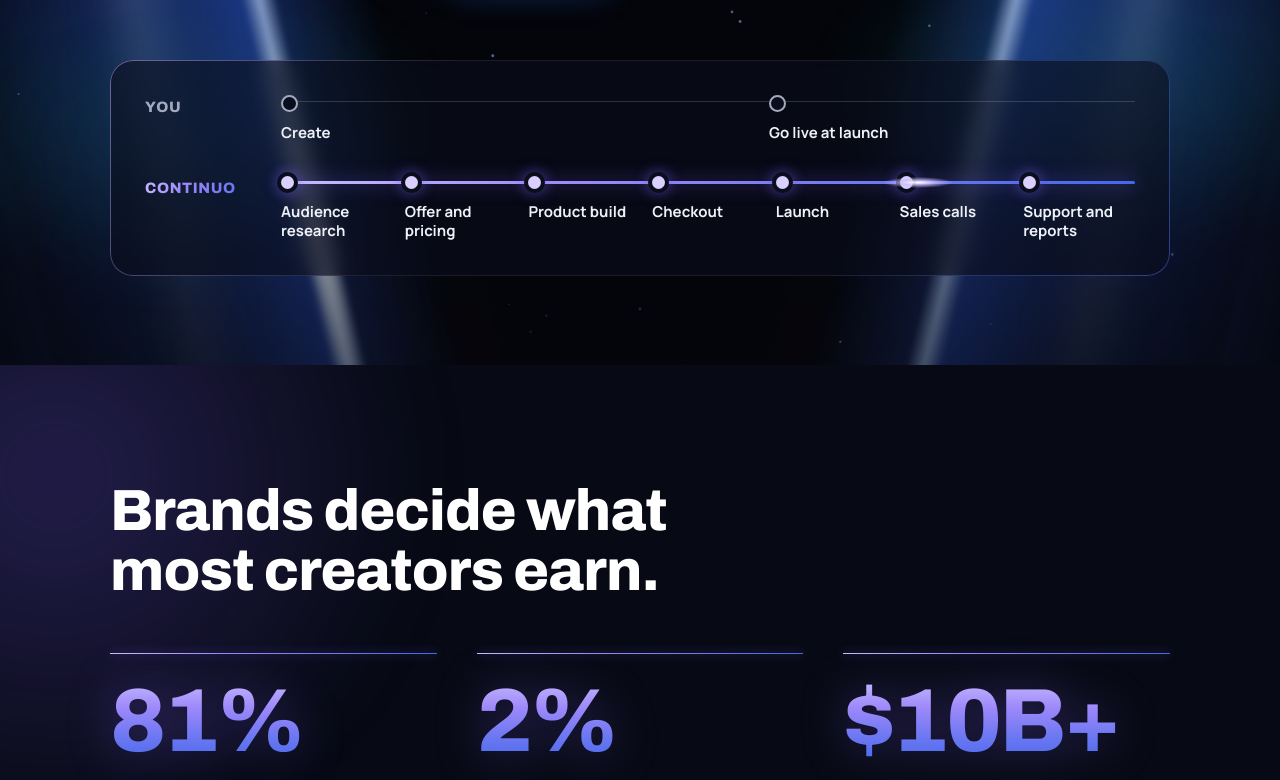
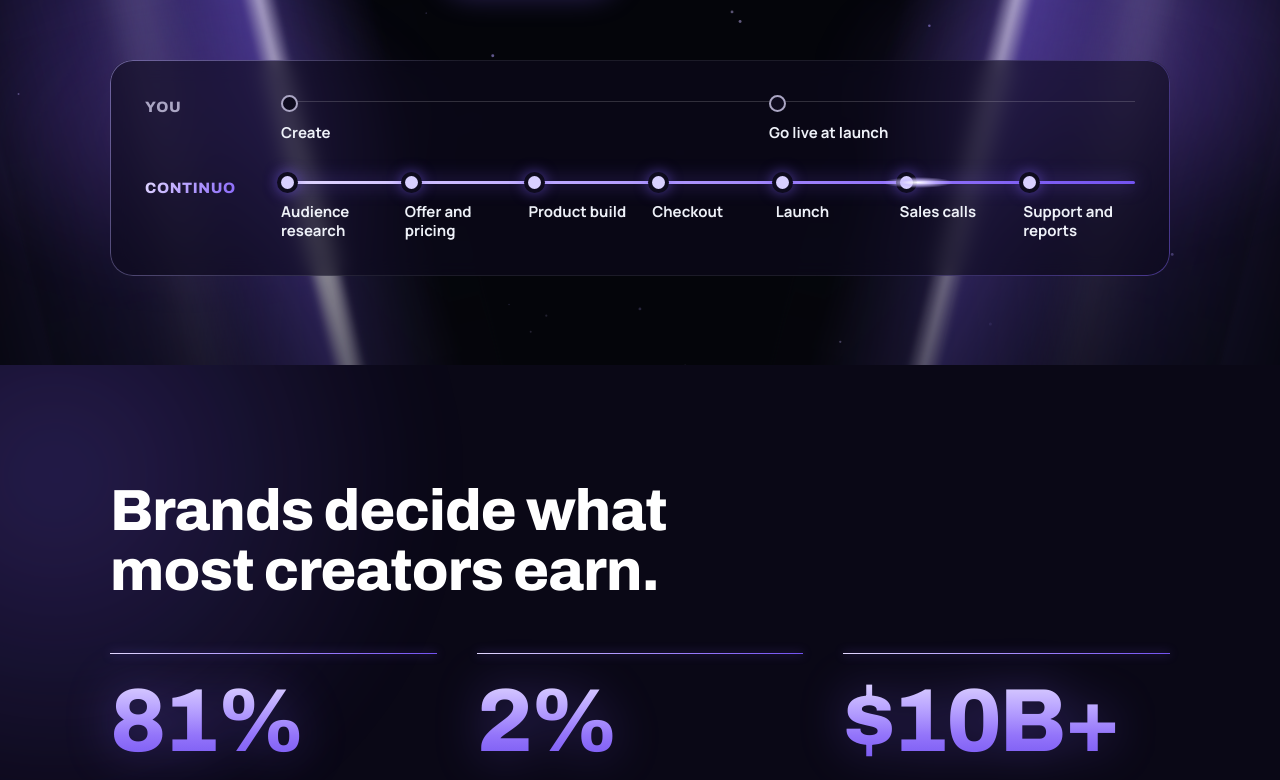
Before and after one commit to myp-coder/continuo-site, a plain HTML site: page index.html in a window 1280 px wide. Shown: the part 733-1513 px from the top of the page. Drawn offline with Linux system fonts and the light colour scheme.

Commit message:
Purple palette: replace blue and yellow accents
Co-Authored-By: Claude Opus 5.5 <noreply@anthropic.com>
Claude-Session: https://claude.ai/code/session_01MsXcHxxULEStdqsE4ZFomC

```diff
--- a/index.html
+++ b/index.html
@@ -21,18 +21,18 @@
 <style>
 :root {
   --void: #04050A;
-  --deep: #070A14;
-  --panel: #0A0E1C;
+  --deep: #0A0816;
+  --panel: #0E0B1E;
   --line: rgba(255, 255, 255, 0.08);
   --line-2: rgba(255, 255, 255, 0.16);
   --text: #EEF1F8;
-  --muted: #A2AAC0;
+  --muted: #ABA6C4;
   --lavender: #B4A3FF;
   --violet: #7C5CF5;
-  --pill: #1F6FEB;
-  --pill-hover: #3A82F6;
-  --yellow: #FFE600;
-  --grad: linear-gradient(120deg, #C9BBFF 0%, #9C88FA 35%, #6E78F2 70%, #4468EA 100%);
+  --pill: #7C5CF5;
+  --pill-hover: #9172FF;
+  --accent: #B8A2FF;
+  --grad: linear-gradient(120deg, #E2D8FF 0%, #B9A4FF 35%, #9374FA 70%, #7353F0 100%);
   --font-display: "Archivo", "Arial Narrow", Arial, sans-serif;
   --font-body: "Manrope", "Segoe UI", system-ui, sans-serif;
   --ease-out: cubic-bezier(0.2, 0.8, 0.2, 1);
@@ -54,7 +54,7 @@ a { color: inherit; }
 
 h1, h2 { font-family: var(--font-display); margin: 0; text-wrap: balance; color: #FFFFFF; }
 h1 { font-size: clamp(44px, 7.2vw, 96px); font-weight: 800; font-stretch: 116%; line-height: 0.98; letter-spacing: -0.02em; max-width: 15ch; }
-h1 .hl { color: var(--yellow); }
+h1 .hl { color: var(--accent); }
 h2 { font-size: clamp(32px, 4.6vw, 58px); font-weight: 800; font-stretch: 112%; line-height: 1.04; letter-spacing: -0.015em; max-width: 19ch; }
 p { margin: 0; }
 .lead { font-size: clamp(19px, 1.9vw, 22px); line-height: 1.6; color: var(--muted); max-width: 34em; margin-top: 24px; }
@@ -76,12 +76,12 @@ sup a { text-decoration: none; color: var(--lavender); padding: 0 1px; }
   font-family: var(--font-body); font-weight: 700; font-size: 17px; line-height: 1;
   background: var(--pill); color: #FFFFFF; text-decoration: none;
   border: 0; border-radius: 999px; padding: 18px 30px; cursor: pointer;
-  box-shadow: 0 10px 30px rgba(31, 111, 235, 0.35);
+  box-shadow: 0 10px 30px rgba(124, 92, 245, 0.4);
   transform: translate(var(--bx, 0px), var(--by, 0px));
   transition: background-color 0.2s ease, transform 0.25s var(--ease-out), box-shadow 0.25s ease;
 }
 .btn::after { content: ""; position: absolute; inset: 0; z-index: -1; background: linear-gradient(110deg, transparent 30%, rgba(255, 255, 255, 0.35) 50%, transparent 70%); transform: translateX(-120%); transition: transform 0.7s var(--ease-out); }
-.btn:hover { background: var(--pill-hover); box-shadow: 0 14px 40px rgba(58, 130, 246, 0.5); }
+.btn:hover { background: var(--pill-hover); box-shadow: 0 14px 40px rgba(145, 114, 255, 0.55); }
 .btn:hover::after { transform: translateX(120%); }
 .btn svg { width: 18px; height: 18px; flex: none; transition: transform 0.25s var(--ease-out); }
 .btn:hover svg { transform: translateX(4px); }
@@ -95,8 +95,8 @@ sup a { text-decoration: none; color: var(--lavender); padding: 0 1px; }
 .fold::before, .fold::after { content: ""; position: absolute; inset: 0; }
 .fold--left { left: -15%; rotate: -15deg; animation: fadeIn 1.6s var(--ease-out) both, swayL 11s ease-in-out infinite alternate; }
 .fold--right { right: -15%; rotate: 15deg; animation: fadeIn 1.6s var(--ease-out) both, swayR 12s ease-in-out infinite alternate; }
-.fold--left::before { background: linear-gradient(90deg, transparent 0%, rgba(30, 58, 160, 0.10) 30%, rgba(46, 92, 230, 0.55) 62%, rgba(170, 200, 255, 0.85) 66%, rgba(46, 92, 230, 0.30) 70%, transparent 92%); }
-.fold--right::before { background: linear-gradient(270deg, transparent 0%, rgba(30, 58, 160, 0.10) 30%, rgba(46, 92, 230, 0.55) 62%, rgba(170, 200, 255, 0.85) 66%, rgba(46, 92, 230, 0.30) 70%, transparent 92%); }
+.fold--left::before { background: linear-gradient(90deg, transparent 0%, rgba(62, 32, 150, 0.10) 30%, rgba(124, 92, 245, 0.55) 62%, rgba(220, 208, 255, 0.85) 66%, rgba(124, 92, 245, 0.30) 70%, transparent 92%); }
+.fold--right::before { background: linear-gradient(270deg, transparent 0%, rgba(62, 32, 150, 0.10) 30%, rgba(124, 92, 245, 0.55) 62%, rgba(220, 208, 255, 0.85) 66%, rgba(124, 92, 245, 0.30) 70%, transparent 92%); }
 .fold::after { background: linear-gradient(180deg, transparent 0%, transparent 40%, var(--void) 88%); }
 .fold--soft { width: 48%; opacity: 0.5; filter: blur(22px); }
 .fold--soft.fold--left { left: -30%; rotate: -9deg; animation: fadeIn 2.2s ease both, swaySoftL 15s ease-in-out infinite alternate; }
@@ -106,11 +106,11 @@ sup a { text-decoration: none; color: var(--lavender); padding: 0 1px; }
 @keyframes swayR { from { rotate: 15deg; } to { rotate: 12.5deg; } }
 @keyframes swaySoftL { from { rotate: -9deg; } to { rotate: -13deg; } }
 @keyframes swaySoftR { from { rotate: 9deg; } to { rotate: 13deg; } }
-.glint { position: absolute; top: -30%; width: 5%; height: 26%; border-radius: 50%; background: linear-gradient(180deg, transparent, rgba(225, 235, 255, 0.95), transparent); filter: blur(5px); mix-blend-mode: screen; opacity: 0; animation: glint 6.5s linear infinite; }
+.glint { position: absolute; top: -30%; width: 5%; height: 26%; border-radius: 50%; background: linear-gradient(180deg, transparent, rgba(242, 236, 255, 0.95), transparent); filter: blur(5px); mix-blend-mode: screen; opacity: 0; animation: glint 6.5s linear infinite; }
 .fold--left .glint { left: 63.5%; animation-delay: 1.2s; }
 .fold--right .glint { left: 31.5%; animation-delay: 4.2s; }
 @keyframes glint { 0% { transform: translateY(0); opacity: 0; } 12% { opacity: 1; } 70% { opacity: 0.9; } 100% { transform: translateY(480%); opacity: 0; } }
-.teal { position: absolute; width: 520px; height: 300px; border-radius: 50%; filter: blur(30px); background: radial-gradient(closest-side, rgba(25, 179, 166, 0.28), transparent); animation: breathe 7s ease-in-out infinite alternate; }
+.teal { position: absolute; width: 520px; height: 300px; border-radius: 50%; filter: blur(30px); background: radial-gradient(closest-side, rgba(150, 96, 250, 0.26), transparent); animation: breathe 7s ease-in-out infinite alternate; }
 .teal--l { left: -6%; bottom: 8%; }
 .teal--r { right: -6%; bottom: 12%; animation-delay: -3s; }
 @keyframes breathe { from { opacity: 0.45; scale: 0.9; } to { opacity: 1; scale: 1.08; } }
@@ -130,7 +130,7 @@ sup a { text-decoration: none; color: var(--lavender); padding: 0 1px; }
 .split .h-word { display: inline-block; overflow: hidden; vertical-align: bottom; padding: 0.04em 0.02em 0.12em; margin: -0.04em -0.02em -0.12em; }
 .split .h-word > span { display: inline-block; transform: translateY(115%) rotate(5deg); transform-origin: left bottom; animation: wordUp 1s cubic-bezier(0.2, 0.85, 0.2, 1) forwards; animation-delay: calc(0.1s + var(--w) * 65ms); }
 .split .hl .h-word > span {
-  background: linear-gradient(100deg, var(--yellow) 0%, var(--yellow) 40%, #FFFCE0 50%, var(--yellow) 60%, var(--yellow) 100%);
+  background: linear-gradient(100deg, var(--accent) 0%, var(--accent) 40%, #F4EFFF 50%, var(--accent) 60%, var(--accent) 100%);
   background-size: 300% 100%; background-position: 100% 0;
   -webkit-background-clip: text; background-clip: text; color: transparent;
   animation: wordUp 1s cubic-bezier(0.2, 0.85, 0.2, 1) calc(0.1s + var(--w) * 65ms) forwards, shine 1.6s ease 1.2s forwards;
@@ -139,8 +139,8 @@ sup a { text-decoration: none; color: var(--lavender); padding: 0 1px; }
 @keyframes shine { to { background-position: 0% 0; } }
 
 /* Who does what */
-.score { margin: clamp(48px, 6vw, 76px) 0 0; background: rgba(10, 14, 28, 0.62); -webkit-backdrop-filter: blur(10px); backdrop-filter: blur(10px); border: 1px solid var(--line); border-radius: 22px; padding: clamp(22px, 3vw, 34px); display: grid; gap: 30px; position: relative; }
-.score::before { content: ""; position: absolute; inset: -1px; border-radius: 23px; padding: 1px; background: linear-gradient(120deg, rgba(180, 163, 255, 0.5), transparent 30%, transparent 70%, rgba(61, 99, 240, 0.5)); -webkit-mask: linear-gradient(#000 0 0) content-box, linear-gradient(#000 0 0); -webkit-mask-composite: xor; mask-composite: exclude; pointer-events: none; }
+.score { margin: clamp(48px, 6vw, 76px) 0 0; background: rgba(14, 11, 30, 0.62); -webkit-backdrop-filter: blur(10px); backdrop-filter: blur(10px); border: 1px solid var(--line); border-radius: 22px; padding: clamp(22px, 3vw, 34px); display: grid; gap: 30px; position: relative; }
+.score::before { content: ""; position: absolute; inset: -1px; border-radius: 23px; padding: 1px; background: linear-gradient(120deg, rgba(180, 163, 255, 0.5), transparent 30%, transparent 70%, rgba(115, 83, 240, 0.5)); -webkit-mask: linear-gradient(#000 0 0) content-box, linear-gradient(#000 0 0); -webkit-mask-composite: xor; mask-composite: exclude; pointer-events: none; }
 .lane { display: grid; grid-template-columns: 116px 1fr; align-items: start; gap: 20px; }
 .lane-name { font-family: var(--font-display); font-weight: 800; font-stretch: 118%; font-size: 15px; letter-spacing: 0.04em; text-transform: uppercase; }
 .lane--you .lane-name { color: var(--muted); }
@@ -170,7 +170,7 @@ sup a { text-decoration: none; color: var(--lavender); padding: 0 1px; }
 .stat::before { content: ""; position: absolute; left: 0; right: 0; top: 0; height: 1px; background: var(--line-2); }
 .stat::after { content: ""; position: absolute; left: 0; top: 0; height: 1px; width: 100%; background: var(--grad); transform: scaleX(0); transform-origin: left; transition: transform 1.2s var(--ease-out) 0.3s; box-shadow: 0 0 10px rgba(124, 92, 245, 0.8); }
 .stat.in::after, .reveal-all .stat::after { transform: scaleX(1); }
-.stat dt { font-family: var(--font-display); font-weight: 800; font-stretch: 120%; font-size: clamp(60px, 7vw, 100px); line-height: 1; letter-spacing: -0.03em; background: linear-gradient(180deg, #C9BBFF 0%, #9C88FA 35%, #6E78F2 65%, #4468EA 100%); -webkit-background-clip: text; background-clip: text; color: transparent; filter: drop-shadow(0 0 24px rgba(124, 92, 245, 0.35)); font-variant-numeric: tabular-nums; }
+.stat dt { font-family: var(--font-display); font-weight: 800; font-stretch: 120%; font-size: clamp(60px, 7vw, 100px); line-height: 1; letter-spacing: -0.03em; background: linear-gradient(180deg, #E2D8FF 0%, #B9A4FF 35%, #9374FA 65%, #7353F0 100%); -webkit-background-clip: text; background-clip: text; color: transparent; filter: drop-shadow(0 0 24px rgba(124, 92, 245, 0.35)); font-variant-numeric: tabular-nums; }
 .stat dd { margin: 16px 0 0; color: var(--muted); }
 
 /* Deal */
@@ -178,10 +178,11 @@ sup a { text-decoration: none; color: var(--lavender); padding: 0 1px; }
 .terms div { display: grid; grid-template-columns: 260px 1fr; gap: 24px; padding: 20px 0; border-bottom: 1px solid var(--line); }
 .terms dt { font-family: var(--font-display); font-weight: 800; font-stretch: 108%; font-size: 17px; color: var(--lavender); }
 .terms dd { margin: 0; font-size: 19px; color: #FFFFFF; }
-.terms .zero dd { font-family: var(--font-display); font-weight: 800; font-stretch: 112%; font-size: clamp(22px, 2.6vw, 30px); color: var(--yellow); }
+.terms .zero dd { font-family: var(--font-display); font-weight: 800; font-stretch: 112%; font-size: clamp(22px, 2.6vw, 30px); color: var(--accent); }
 
 /* Talk */
 .talk { text-align: center; background: var(--void); }
+.talk .sky::before { content: ""; position: absolute; left: 0; right: 0; top: 0; height: 45%; background: linear-gradient(180deg, var(--void) 0%, rgba(4, 5, 10, 0.6) 45%, transparent 100%); z-index: 1; }
 .talk h2 { margin: 0 auto; max-width: 16ch; }
 .talk .lead { margin-left: auto; margin-right: auto; }
 .talk .actions { margin-top: 32px; }
@@ -468,7 +469,7 @@ sup a { text-decoration: none; color: var(--lavender); padding: 0 1px; }
       stars = Array.from({ length: count }, () => ({
         x: Math.random() * w, y: Math.random() * h,
         r: Math.random() * 1.4 + 0.3, s: Math.random() * 0.22 + 0.04,
-        a: Math.random() * Math.PI * 2, c: Math.random() < 0.5 ? "201,187,255" : "150,180,255"
+        a: Math.random() * Math.PI * 2, c: Math.random() < 0.5 ? "201,187,255" : "178,160,255"
       }));
     };
     const draw = () => {
```
